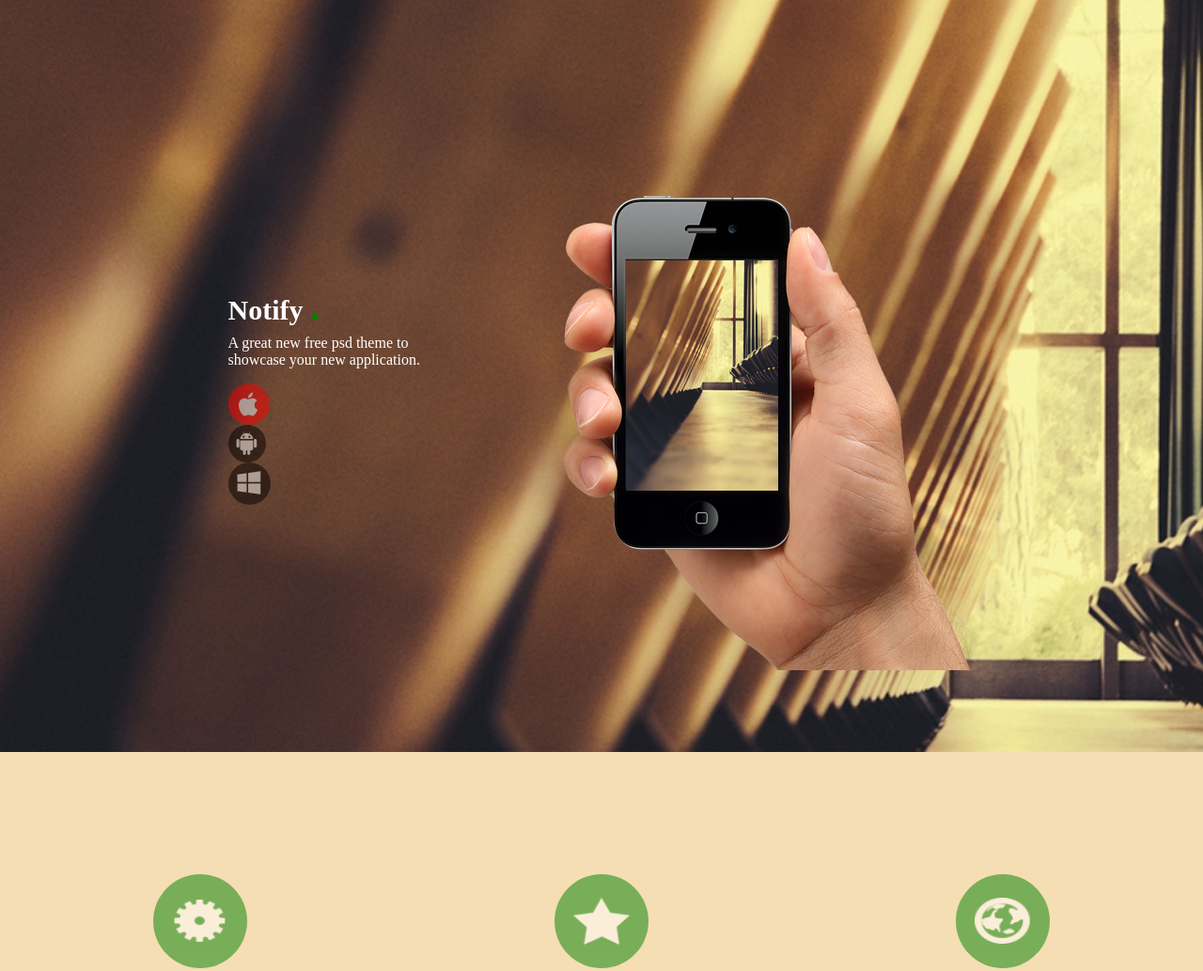
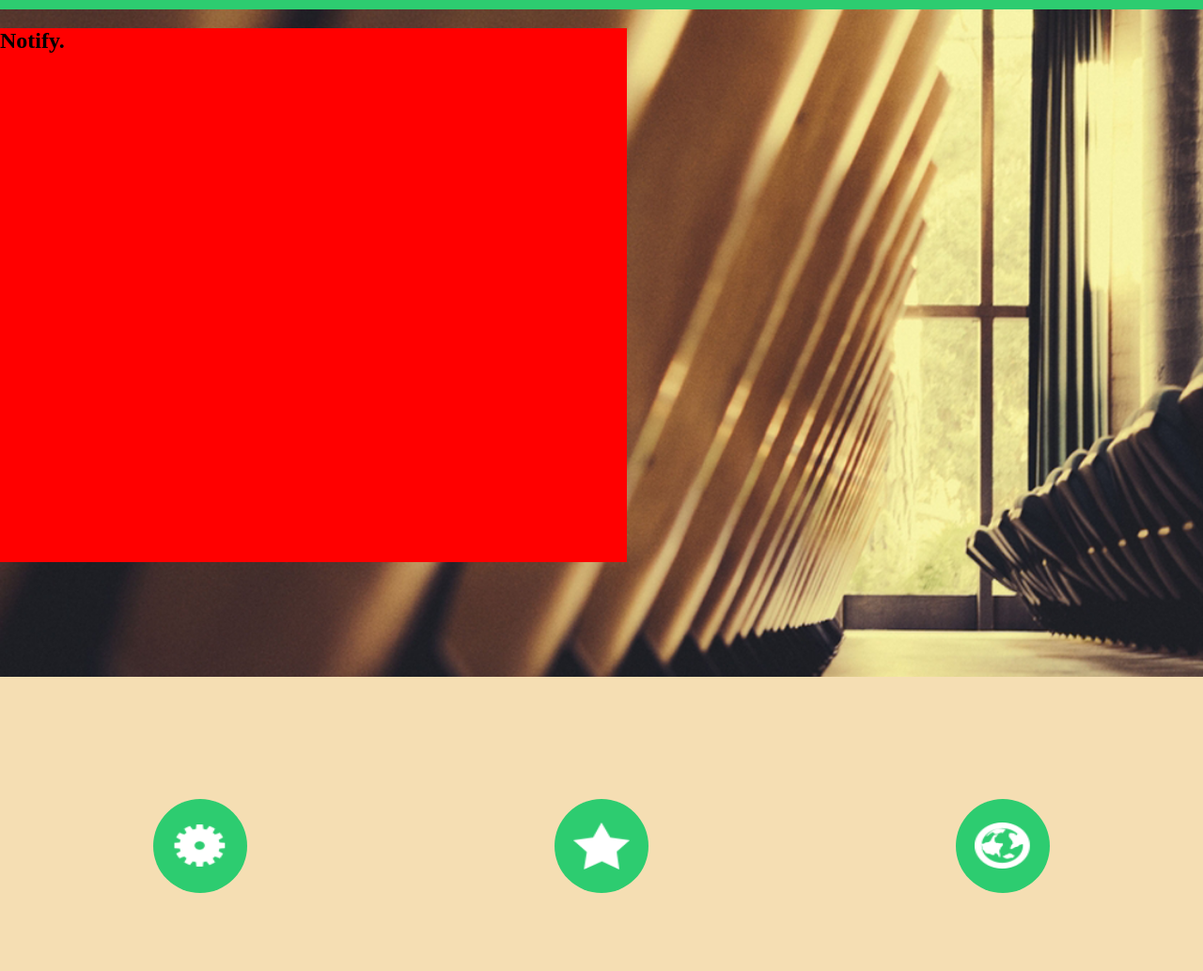
Before and after one commit to Allphaman/projeto-cleiton-jeniffer, a plain HTML site: page index.html in a window 1280 px wide. Shown: the top 1033 px of the page at 94% size. Drawn offline with Linux system fonts and the light colour scheme.

Commit message:
rafazer section

```diff
--- a/css/pagina.css
+++ b/css/pagina.css
@@ -9,7 +9,7 @@ body {
                             'div div div div'
                             'div-icon div-icon div-icon div-icon'
                             'footer footer footer footer';
-    grid-template-rows: 100vh 45vh 20vh 20vh;
+    grid-template-rows: 90vh 45vh 20vh 20vh;
 
 }
 
@@ -24,17 +24,28 @@ section{
     background-color: brown;
     background-image: url(../img/banner.png);
     background-size: cover;
-    display: flex;
-    justify-content: center;
-    align-items: center;
+    border-top: 10px solid #2dcc70;
 
 }
 
+section #divTexto {
+    width: 500pt;
+    height: 80%;
+    background-color: red;
+}
+
+section #divImagem {
+    width: 480px;
+    height: 80%;
+    background-color: red;
+}
+
+
+
+
+
 /* inicio de codigo - mao com celular*/
-.hand {
-    margin-left: 100px;
-    margin-bottom: -120px;
-}
+
 
 /* fim de codigo - mao com celular */
 
@@ -148,15 +159,21 @@ aside{
 
 }
 
+.icons span {
+
+    display: flex;
+    justify-content: center;
+    align-items: center;
+}
 #config{
     height: 100px;
     width: 100px;
-    background-color: green;
+    background-color: #2dcc70;
     border-radius: 100%;
     display: flex;
     justify-content: center;
     align-items: center;
-    opacity: 0.5;
+
 
 
 }
@@ -165,12 +182,12 @@ aside{
 
      height: 100px;
     width: 100px;
-    background-color: green;
+    background-color: #2dcc70;
     border-radius: 100%;
     display: flex;
     justify-content: center;
     align-items: center;
-    opacity: 0.5;
+
 }
 
 
@@ -178,12 +195,12 @@ aside{
 
      height: 100px;
     width: 100px;
-    background-color: green;
+    background-color: #2dcc70;
     border-radius: 100%;
     display: flex;
     justify-content: center;
     align-items: center;
-    opacity: 0.5;
+
 
 }
 
--- a/index.html
+++ b/index.html
@@ -1,5 +1,5 @@
 <!DOCTYPE html>
-<html lang="en">
+<html lang="pt-BR">
 <head>
     <meta charset="UTF-8">
     <meta name="viewport" content="width=device-width, initial-scale=1.0">
@@ -9,31 +9,21 @@
     <meta name="keyword" content="html, css, img">
     <meta http-equiv="refresh" content="2">
     <link rel="stylesheet" href="./css/pagina.css">
+    <link href="https://fonts.googleapis.com/css?family=Pacifico&display=swap" rel="stylesheet">
+
 </head>
 <body>
     <section >
+        <div id="divTexto">
+
+        <h1>Notify<span>.</span></h1>
+        <p></p>
+        </div>
+        <div id="divImagem ">
+
+        </div>
 
 
-        <div class="icons">
-            <h1>Notify <span  style="color: green; font-size: 40px">.</span></h1>
-            <p>
-                A great new free psd theme to showcase
-                your new application.
-            </p>
-            <div>
-                <span id="IOS">
-                    <img src="./img/icone-ios.png" alt="">
-                </span>
-                <span id="ANDROID">
-                    <img src="./img/icone-android.png" alt="">
-                </span>
-                <span id="WINDOWS">
-                    <img src="./img/icone-windows.png" alt="">
-                </span>
-            </div>
-        </div>
-
-            <img  class="hand"  src="./img/hand.png" alt="">
     </section>
     <aside>
         <div class="design">
```
